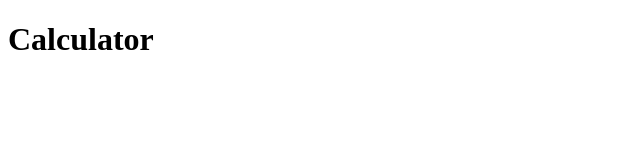
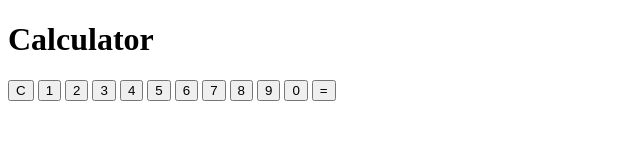
Before and after one commit to reiv-j/calculator, a plain HTML site: page index.html in a window 1280 px wide. Shown: the whole page, without its empty margins (0-640 px from the left). Drawn offline with Linux system fonts and the light colour scheme.

Commit message:
Create calculator content in HTML

```diff
--- a/index.html
+++ b/index.html
@@ -9,6 +9,25 @@
 <body>
     <h1>Calculator</h1>
 
+    <div class="calculator">
+        <div class="calculator-content">
+            <div class="display"></div>
+            <div class="buttons">
+                <button id="clear">C</button>
+                <button id="1">1</button>
+                <button id="2">2</button>
+                <button id="3">3</button>
+                <button id="4">4</button>
+                <button id="5">5</button>
+                <button id="6">6</button>
+                <button id="7">7</button>
+                <button id="8">8</button>
+                <button id="9">9</button>
+                <button id="0">0</button>
+                <button id="equal">=</button>
+            </div>
+        </div>
+    </div>
     <script src="app.js"></script>
 </body>
 </html>
```
Also changed, not shown: app.js (line endings or trailing spaces).
